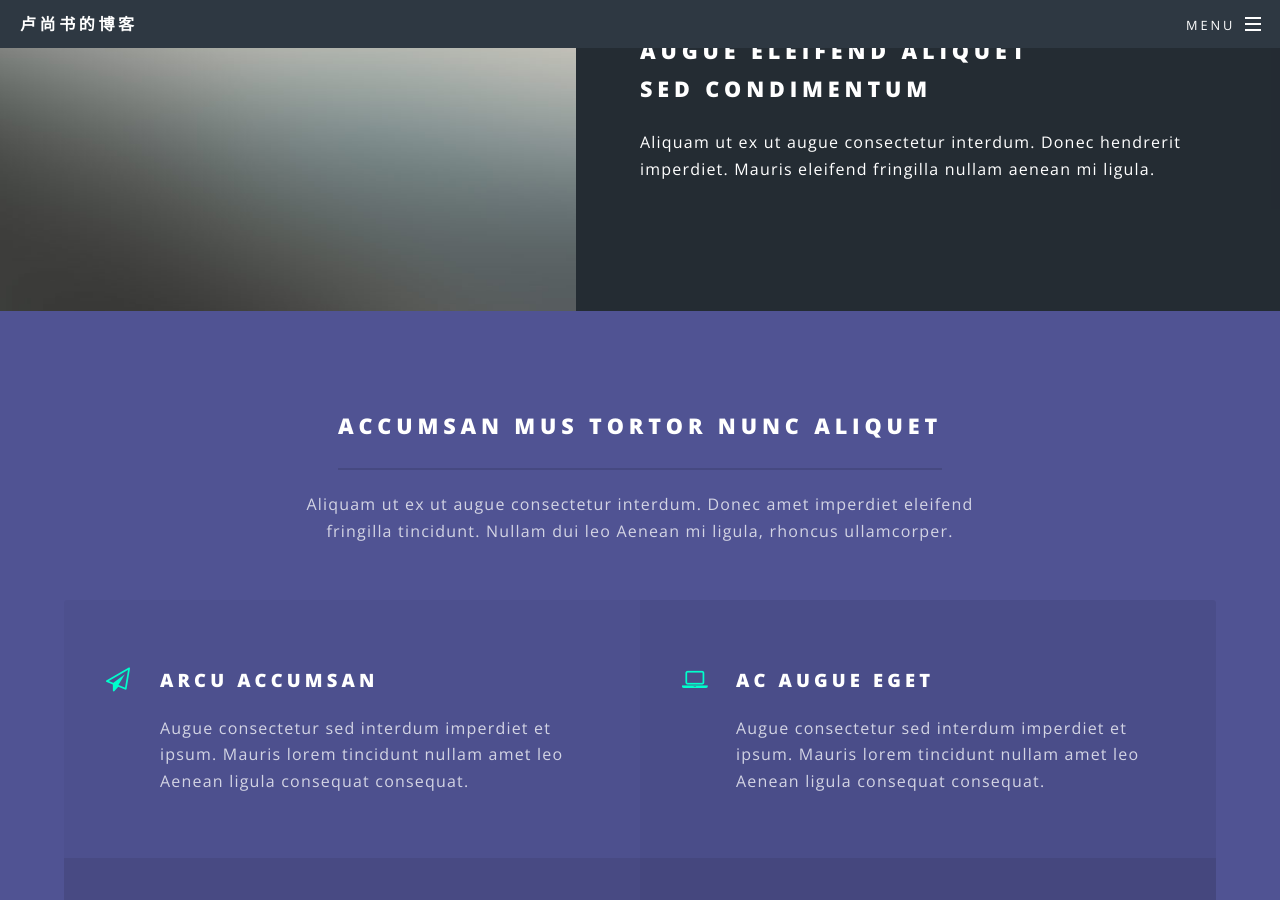
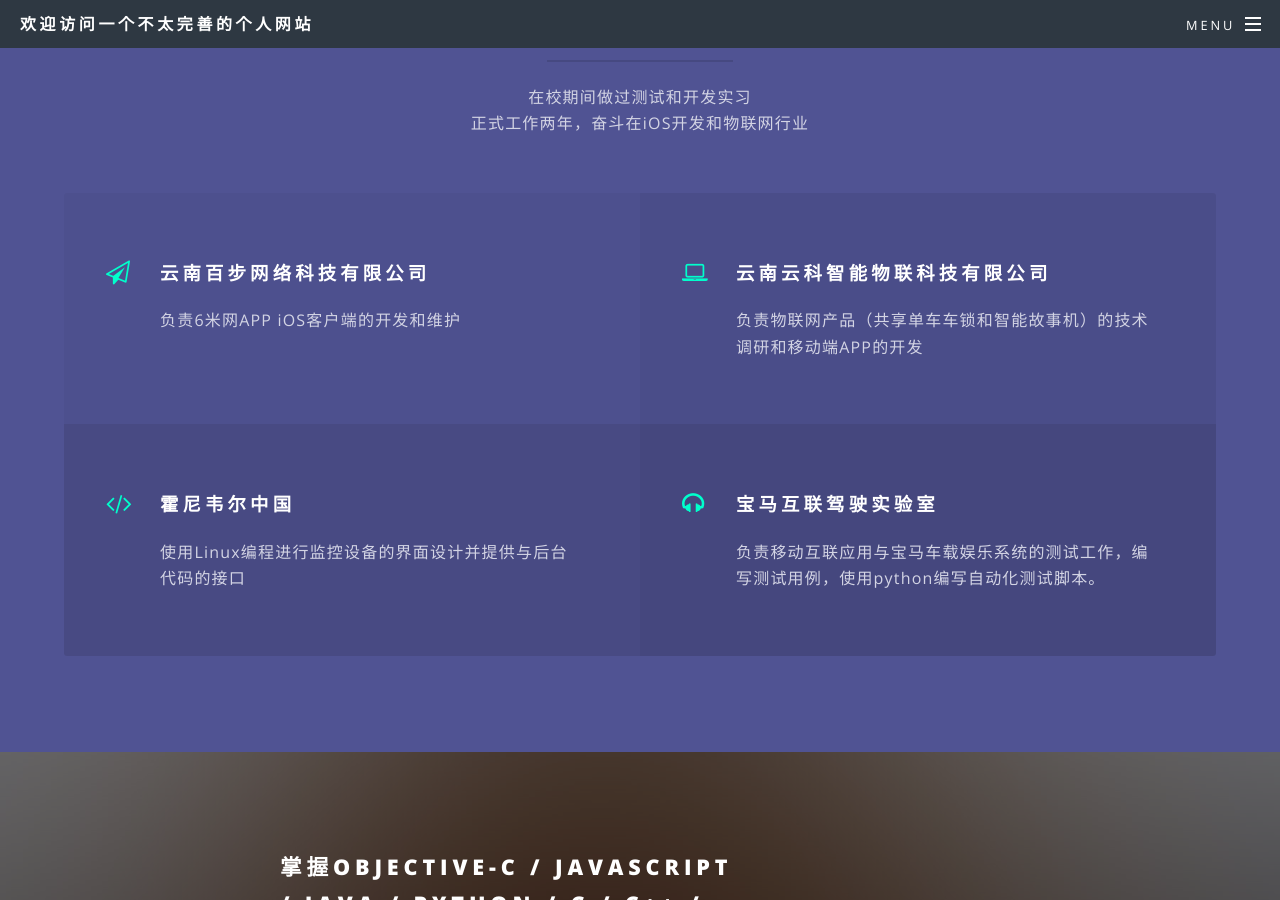
Before and after one commit to lushangshu/lushangshu.github.io, a Jekyll site: the page built from index.html, in a window 1280 px wide and 900 px high, scrolled down 2332 px. Built offline with Jekyll 4.4.1, drawn with Linux system fonts in a browser that asks for light colours; some of the changed text lies outside the part shown.

Commit message:
重修界面

```diff
--- a/_config.yml
+++ b/_config.yml
@@ -2,7 +2,7 @@
 #
 
 # Site settings
-title: 卢尚书的博客
+title: 欢迎访问一个不太完善的个人网站
 description: |
   一个在互联网行业不断学习前进的人
 #crafted by [HTML5 UP](http://html5up.net)
--- a/index.html
+++ b/index.html
@@ -7,20 +7,21 @@
 							<h2>{{ site.title }}</h2>
 							<p>{{ site.description | markdownify }}</p>
 							<ul class="actions">
-								<li><a href="https://github.com/lushangshu" class="button special">访问我的github主页</a></li>
+								<li><a href="https://github.com/lushangshu" class="button special">访问他的github主页</a></li>
 							</ul>
 						</div>
-						<a href="#one" class="more scrolly">Learn More</a>
+						<a href="#one" class="more scrolly">获取更多</a>
 					</section>
 
 				<!-- One -->
 					<section id="one" class="wrapper style1 special">
 						<div class="inner">
 							<header class="major">
-								<h2>Arcu aliquet vel lobortis ata nisl<br />
-								eget augue amet aliquet nisl cep donec</h2>
-								<p>Aliquam ut ex ut augue consectetur interdum. Donec amet imperdiet eleifend<br />
-								fringilla tincidunt. Nullam dui leo Aenean mi ligula, rhoncus ullamcorper.</p>
+								<h2>	热爱编程尤其移动开发的人 <br />
+								积极乐观，好奇心强，爱好探究各种新技术，同时也是一个执着的足球迷.</h2>
+								<p>I am a man who loves programming especially mobile devices‘ development，positive and optimistic .<br />
+									 Exploring new technology is my favorite .  At the same time , I am also a crazy football fan.
+</p>
 							</header>
 							<ul class="icons major">
 								<li><span class="icon fa-diamond major style1"><span class="label">Lorem</span></span></li>
@@ -34,23 +35,16 @@
 					<section id="two" class="wrapper alt style2">
 						<section class="spotlight">
 							<div class="image"><img src="images/pic01.jpg" alt="" /></div><div class="content">
-								<h2>Magna primis lobortis<br />
-								sed ullamcorper</h2>
-								<p>Aliquam ut ex ut augue consectetur interdum. Donec hendrerit imperdiet. Mauris eleifend fringilla nullam aenean mi ligula.</p>
+								<h2>软件工程 /本科 —同济大学  <br />
+								2009-2014</h2>
+								<p>Software Engineering —Bachelor degree— Tongji University</p>
 							</div>
 						</section>
 						<section class="spotlight">
 							<div class="image"><img src="images/pic02.jpg" alt="" /></div><div class="content">
-								<h2>Tortor dolore feugiat<br />
-								elementum magna</h2>
-								<p>Aliquam ut ex ut augue consectetur interdum. Donec hendrerit imperdiet. Mauris eleifend fringilla nullam aenean mi ligula.</p>
-							</div>
-						</section>
-						<section class="spotlight">
-							<div class="image"><img src="images/pic03.jpg" alt="" /></div><div class="content">
-								<h2>Augue eleifend aliquet<br />
-								sed condimentum</h2>
-								<p>Aliquam ut ex ut augue consectetur interdum. Donec hendrerit imperdiet. Mauris eleifend fringilla nullam aenean mi ligula.</p>
+								<h2>高级软件工程/硕士—谢菲尔德大学<br />
+								2014-2016</h2>
+								<p>Advanced Software Engineering —Master degree— University of Sheffield(UK)</p>
 							</div>
 						</section>
 					</section>
@@ -59,35 +53,28 @@
 					<section id="three" class="wrapper style3 special">
 						<div class="inner">
 							<header class="major">
-								<h2>Accumsan mus tortor nunc aliquet</h2>
-								<p>Aliquam ut ex ut augue consectetur interdum. Donec amet imperdiet eleifend<br />
-								fringilla tincidunt. Nullam dui leo Aenean mi ligula, rhoncus ullamcorper.</p>
+								<h2>工作和实习经历</h2>
+								<p>在校期间做过测试和开发实习<br />
+								正式工作两年，奋斗在iOS开发和物联网行业</p>
 							</header>
 							<ul class="features">
 								<li class="icon fa-paper-plane-o">
-									<h3>Arcu accumsan</h3>
-									<p>Augue consectetur sed interdum imperdiet et ipsum. Mauris lorem tincidunt nullam amet leo Aenean ligula consequat consequat.</p>
+									<h3>云南百步网络科技有限公司</h3>
+									<p>负责6米网APP iOS客户端的开发和维护</p>
 								</li>
 								<li class="icon fa-laptop">
-									<h3>Ac Augue Eget</h3>
-									<p>Augue consectetur sed interdum imperdiet et ipsum. Mauris lorem tincidunt nullam amet leo Aenean ligula consequat consequat.</p>
+									<h3>云南云科智能物联科技有限公司 </h3>
+									<p>负责物联网产品（共享单车车锁和智能故事机）的技术调研和移动端APP的开发</p>
 								</li>
 								<li class="icon fa-code">
-									<h3>Mus Scelerisque</h3>
-									<p>Augue consectetur sed interdum imperdiet et ipsum. Mauris lorem tincidunt nullam amet leo Aenean ligula consequat consequat.</p>
+									<h3>霍尼韦尔中国</h3>
+									<p>使用Linux编程进行监控设备的界面设计并提供与后台代码的接口</p>
 								</li>
 								<li class="icon fa-headphones">
-									<h3>Mauris Imperdiet</h3>
-									<p>Augue consectetur sed interdum imperdiet et ipsum. Mauris lorem tincidunt nullam amet leo Aenean ligula consequat consequat.</p>
+									<h3>宝马互联驾驶实验室</h3>
+									<p>负责移动互联应用与宝马车载娱乐系统的测试工作，编写测试用例，使用python编写自动化测试脚本。</p>
 								</li>
-								<li class="icon fa-heart-o">
-									<h3>Aenean Primis</h3>
-									<p>Augue consectetur sed interdum imperdiet et ipsum. Mauris lorem tincidunt nullam amet leo Aenean ligula consequat consequat.</p>
-								</li>
-								<li class="icon fa-flag-o">
-									<h3>Tortor Ut</h3>
-									<p>Augue consectetur sed interdum imperdiet et ipsum. Mauris lorem tincidunt nullam amet leo Aenean ligula consequat consequat.</p>
-								</li>
+
 							</ul>
 						</div>
 					</section>
@@ -96,12 +83,12 @@
 					<section id="cta" class="wrapper style4">
 						<div class="inner">
 							<header>
-								<h2>Arcue ut vel commodo</h2>
-								<p>Aliquam ut ex ut augue consectetur interdum endrerit imperdiet amet eleifend fringilla.</p>
+								<h2>掌握Objective-c / JavaScript / Java / python / C / C++ /</h2>
+								<p>iOS 开发（iOS development）/ node.js/ 微信小程序开发/ Java 网络编程/</p>
 							</header>
-							<ul class="actions vertical">
-								<li><a href="#" class="button fit special">Activate</a></li>
+							<!-- <ul class="actions vertical">
+								<li><a href="#" class="button fit">Activate</a></li>
 								<li><a href="#" class="button fit">Learn More</a></li>
-							</ul>
+							</ul> -->
 						</div>
 					</section>
```
